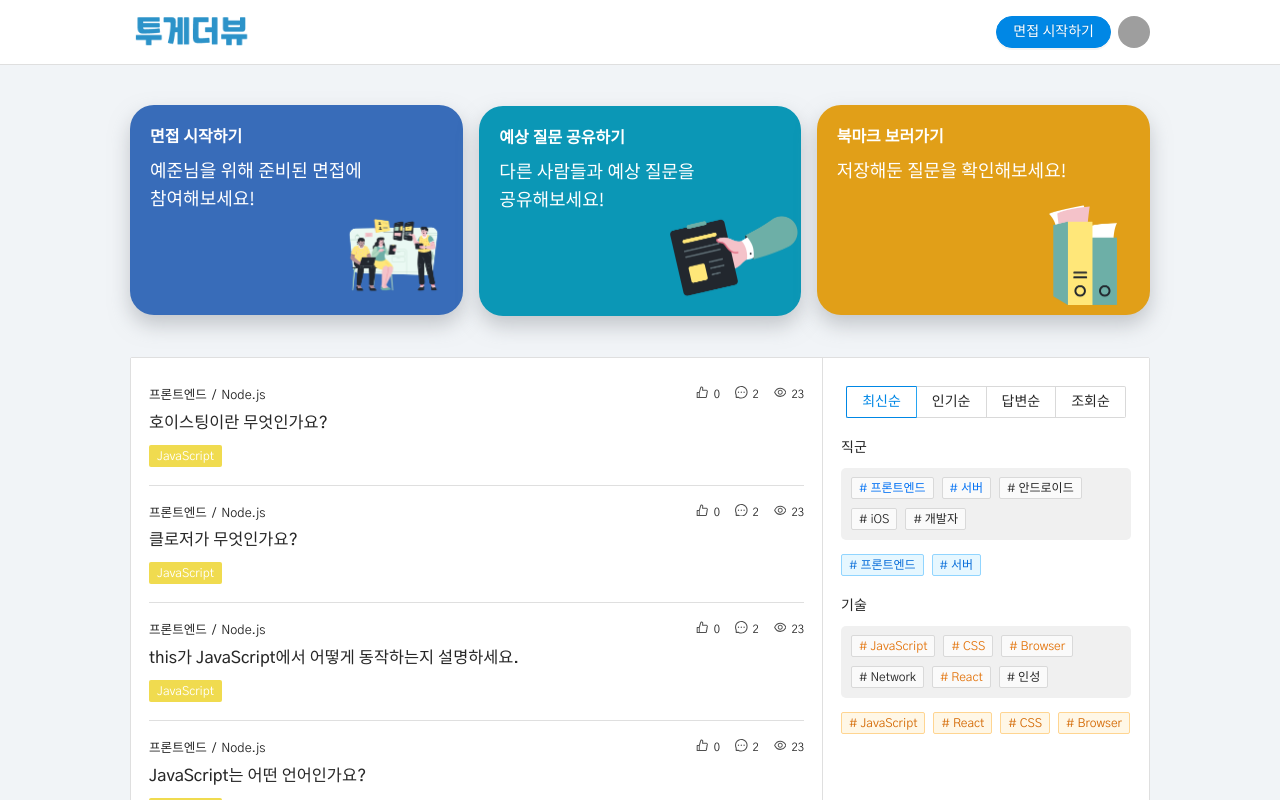
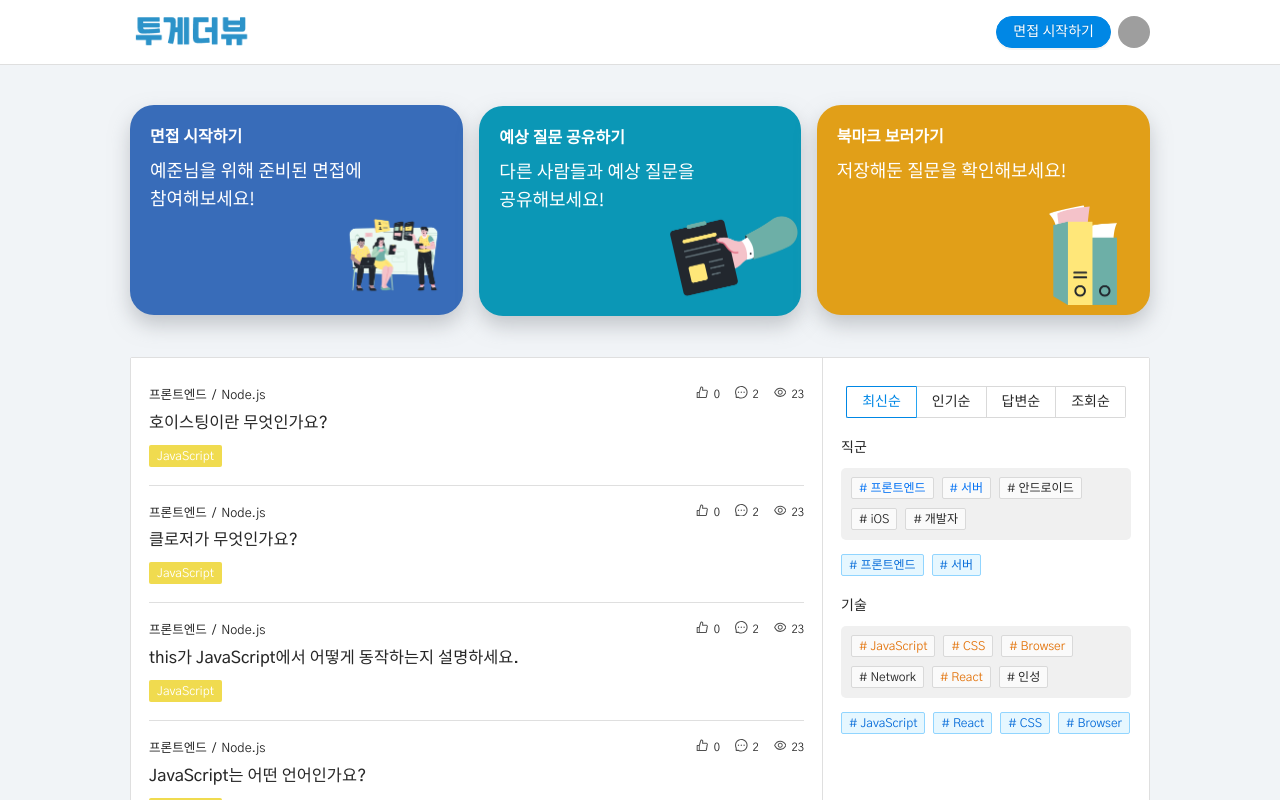
Before and after one commit to togather-view/togather-view-demo, a Next.js app: page / in a window 1280 px wide. Shown: the top 800 px of the page. Built offline with nearby package versions, Linux system fonts and the light colour scheme; grey boxes are pictures that could not be loaded.

Commit message:
fix: use enum value

```diff
--- a/src/components/common/QuestionFilter.component.tsx
+++ b/src/components/common/QuestionFilter.component.tsx
@@ -13,7 +13,7 @@ import TagSelectComponent from "@src/components/common/TagSelect.component";
 import styles from "@src/styles/components/QuestionFilter.module.scss";
 
 import tagStyles from "@src/styles/components/TagSelect.module.scss";
-import { QuestionSortType } from "@src/interface/interface";
+import { QuestionSortType, TagSelectColor } from "@src/interface/interface";
 
 function QuestionFilterComponent() {
   const [selectedJobList, setSelectedJobList] = useState(myAccount.jobList);
@@ -49,7 +49,7 @@ function QuestionFilterComponent() {
       <div className={styles.selectContainer}>
         <h4>직군</h4>
         <TagSelectComponent
-          color="blue"
+          color={TagSelectColor.JOB}
           selectedClassName={tagStyles.tagSelectedBlue}
           selectedList={selectedJobList}
           setSelectedList={setSelectedJobList}
@@ -59,7 +59,7 @@ function QuestionFilterComponent() {
       <div className={styles.selectContainer}>
         <h4>기술</h4>
         <TagSelectComponent
-          color="orange"
+          color={TagSelectColor.JOB}
           selectedClassName={tagStyles.tagSelectedOrange}
           selectedList={selectedTechList}
           setSelectedList={setSelectedTechList}
--- a/src/interface/interface.ts
+++ b/src/interface/interface.ts
@@ -68,3 +68,8 @@ export enum QuestionSortType {
   COMMENT = "답변순",
   VIEW = "조회순",
 }
+
+export enum TagSelectColor {
+  TECH = "orange",
+  JOB = "blue",
+}
```
